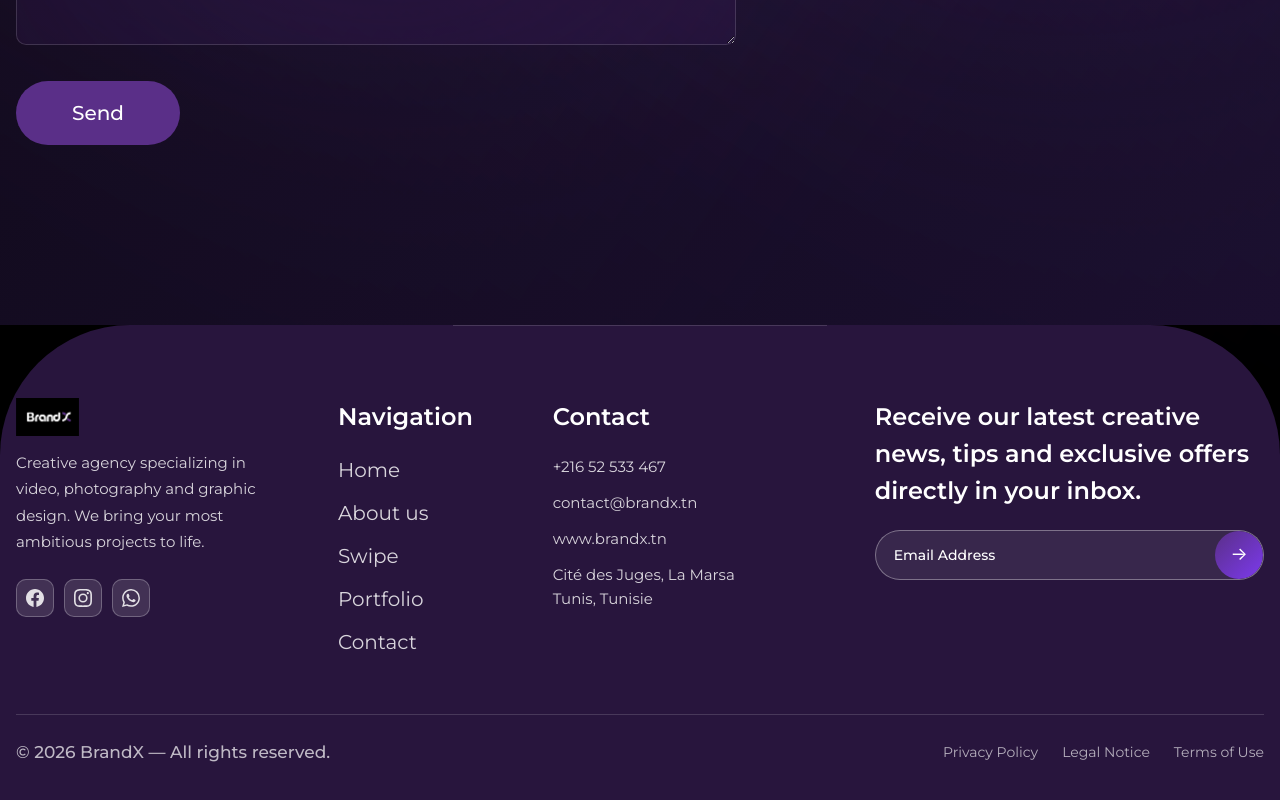
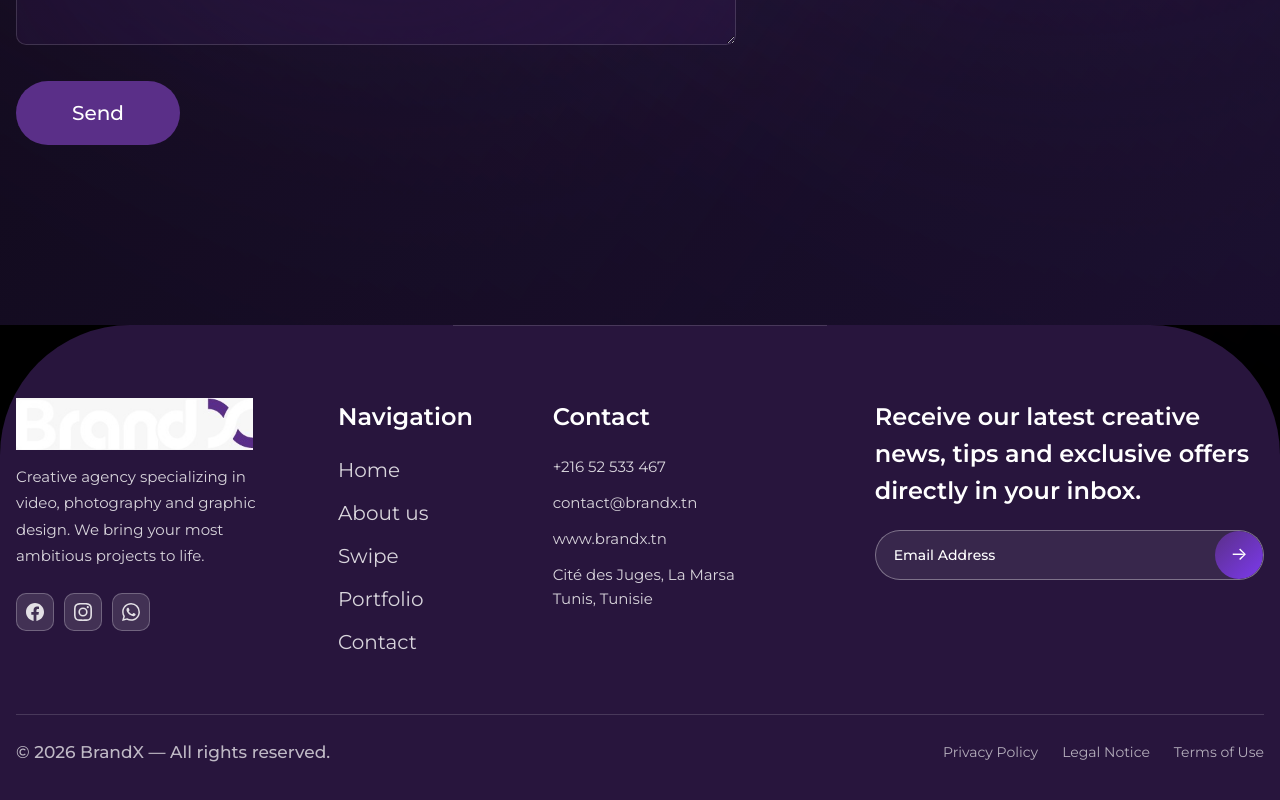
Before and after one commit to MOHAMEDALILAHMAR/BrandX, a React (Vite) app: page /contact in a window 1280 px wide. Shown: the part 1143-1943 px from the top of the page. Built offline with nearby package versions, Linux system fonts and the light colour scheme; the HTML template or start-up script is replaced by a standard one.

Commit message:
Increase logo size (52px), use footer-specific logo in footer

```diff
--- a/src/components/Footer.module.css
+++ b/src/components/Footer.module.css
@@ -27,7 +27,7 @@
   line-height: 0;
 }
 .brandLogoImg {
-  height: 38px;
+  height: 52px;
   width: auto;
 }
 
--- a/src/components/Footer.tsx
+++ b/src/components/Footer.tsx
@@ -2,7 +2,7 @@ import { Container, Grid } from '@mantine/core';
 import { useState } from 'react';
 import { useNavigate } from 'react-router-dom';
 import { useTranslation } from 'react-i18next';
-import logoImg from '../assests/logo finnale BrandX.png';
+import logoImg from '../assests/logo finale footer.jpeg';
 import classes from './Footer.module.css';
 
 const FB_ICON = (
--- a/src/components/Navbar.module.css
+++ b/src/components/Navbar.module.css
@@ -32,7 +32,7 @@
 .logo:hover { opacity: 0.85; }
 
 .logoImg {
-  height: 38px;
+  height: 52px;
   width: auto;
   display: block;
 }
```
Also changed, not shown: src/assests/logo finale footer.jpeg (added).
